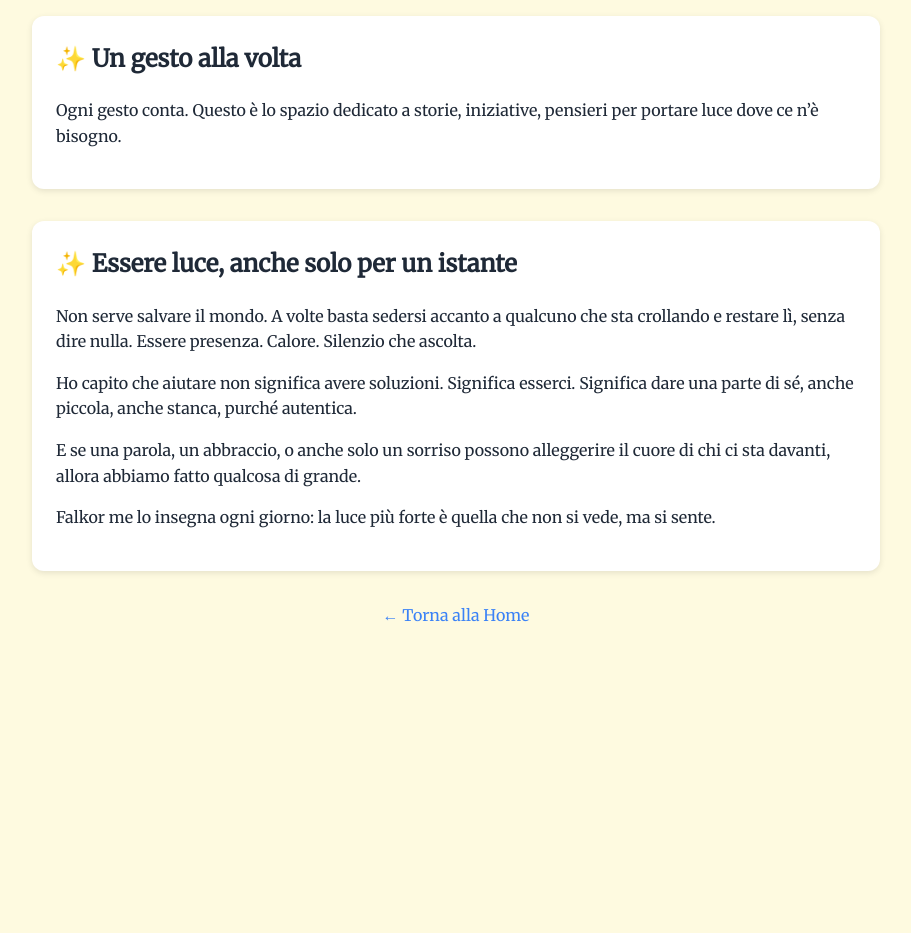
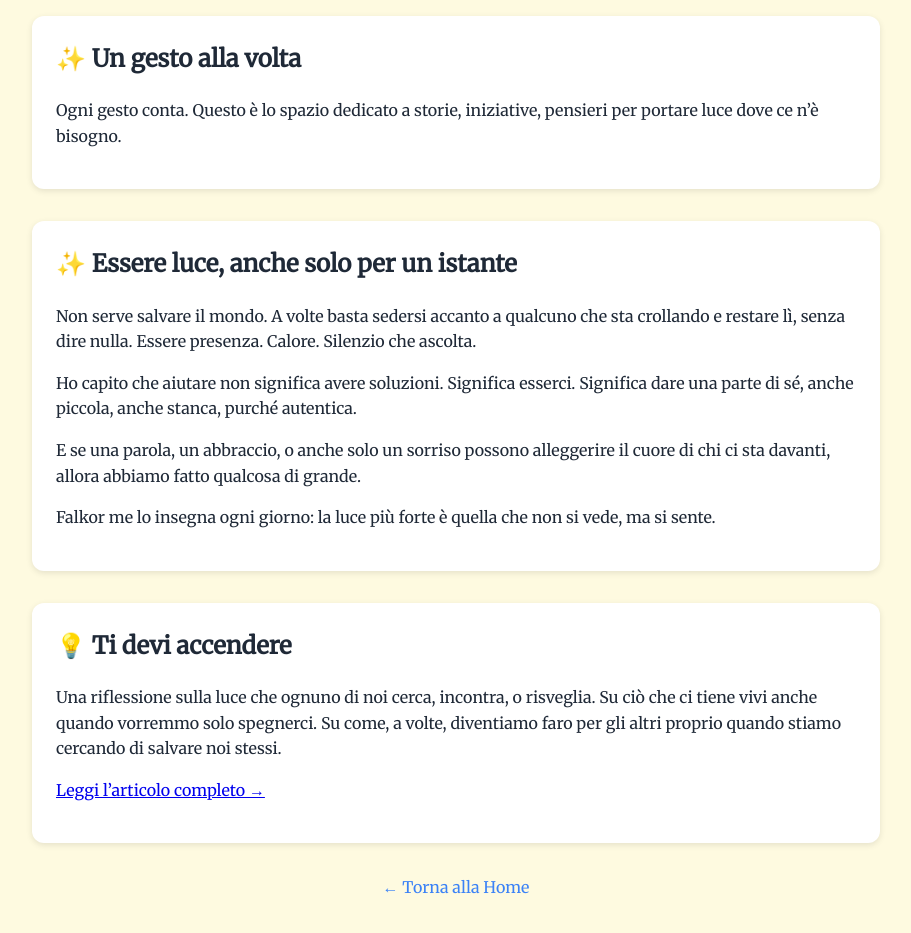
Before and after one commit to Cesc193/il-volo-di-falkor, a plain HTML site: page aiutare.html in a window 1280 px wide. Shown: the part 139-1072 px from the top of the page, without its empty margins (184-1095 px from the left). Before the commit the page ends 800 px from the top, so only its background shows below. Drawn offline with Linux system fonts and the light colour scheme.

Commit message:
Add files via upload

```diff
--- a/aiutare.html
+++ b/aiutare.html
@@ -80,6 +80,17 @@
     </p>
   </div>
 
+
+  <div class="entry">
+    <h2>💡 Ti devi accendere</h2>
+    <p>
+      Una riflessione sulla luce che ognuno di noi cerca, incontra, o risveglia.
+      Su ciò che ci tiene vivi anche quando vorremmo solo spegnerci.
+      Su come, a volte, diventiamo faro per gli altri proprio quando stiamo cercando di salvare noi stessi.
+    </p>
+    <p><a href="ti-devi-accendere.html">Leggi l’articolo completo →</a></p>
+  </div>
+
   <div class="back">
     <a href="index.html">← Torna alla Home</a>
   </div>
```
